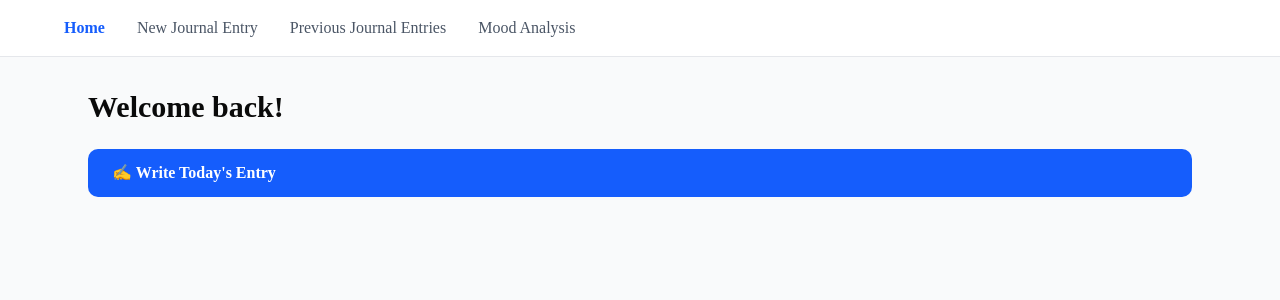
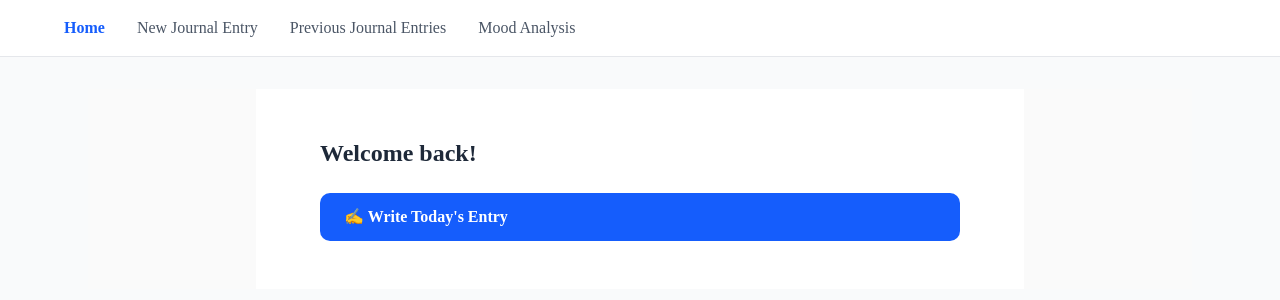
Before and after one commit to L-vd-M/ai-powered_daily_journal_app, a Next.js app: page /home in a window 1280 px wide. Shown: the top 300 px of the page. Built offline with nearby package versions, Linux system fonts and the light colour scheme; no server answers.

Commit message:
fix: Fixed the styling of the home page.

```diff
--- a/app/(dashboard)/home/page.tsx
+++ b/app/(dashboard)/home/page.tsx
@@ -2,8 +2,13 @@ import Link from "next/link";
 
 export default function HomePage() {
   return (
-    <div className="flex flex-col gap-6">
-      <h1 className="text-3xl font-bold">Welcome back!</h1>
+    // <div className="flex flex-col gap-6">
+    <div className="flex flex-col flex-1 items-center justify-center bg-zinc-50 font-sans dark:bg-black">
+      <main className="flex flex-1 w-full max-w-3xl flex-col py-12 px-16 bg-white dark:bg-black">
+        {/* <h1 className="text-3xl font-bold"> */}
+        <h1 className="text-2xl font-semibold mb-6 text-gray-800 dark:text-white">
+          Welcome back!
+        </h1>
 
         <Link
           href="/journal"
@@ -11,6 +16,7 @@ export default function HomePage() {
         >
           ✍️ Write Today&apos;s Entry
         </Link>
+      </main>
     </div>
   );
 }
```
Lines whose indentation alone changed are shown as unchanged.
